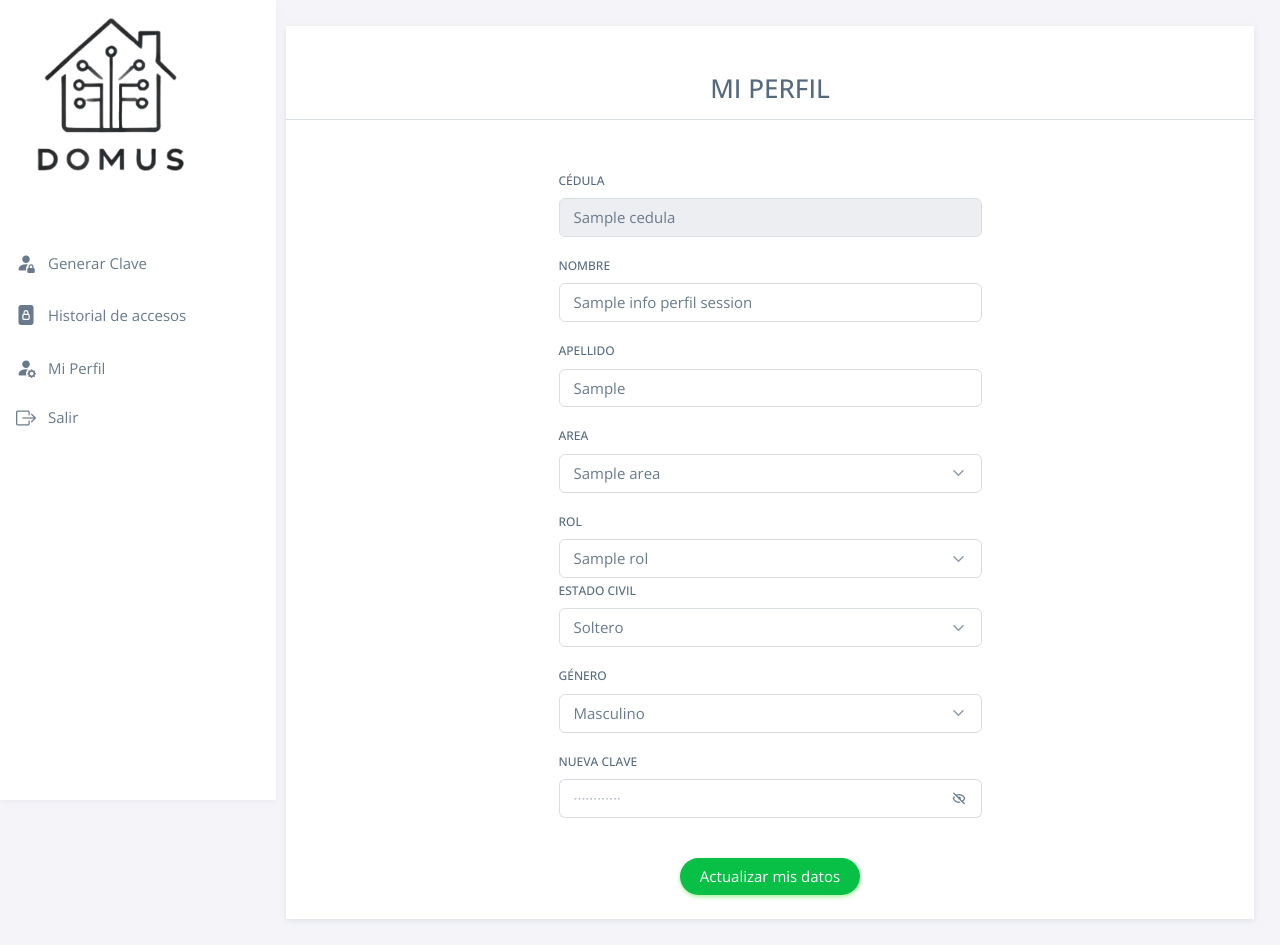
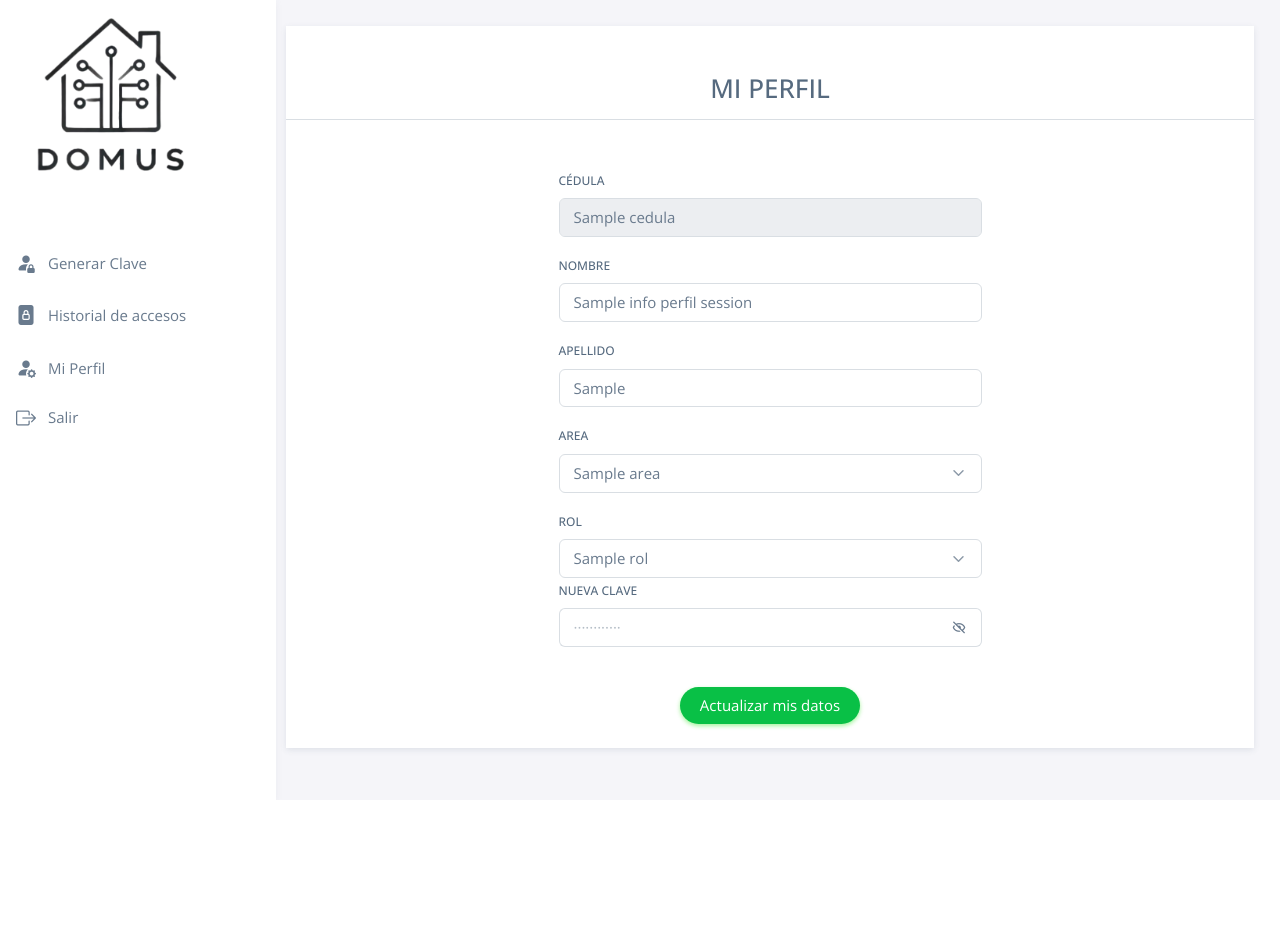
Before and after one commit to josuearmijos/ProyectoIntregrador3, a Flask app: template my-app/templates/public/perfil/perfil.html in a window 1280 px wide. After the commit the page ends 800 px from the top, so only its background shows below. Run offline with Flask 3, Linux system fonts and the light colour scheme; the template is opened without the code that fills it: most values are stand-ins (such as "Sample title", 1, 10 or a date in 2020); some libraries are stand-ins or nearby versions.

Commit message:
perfil arreglado

```diff
--- a/my-app/controllers/funciones_login.py
+++ b/my-app/controllers/funciones_login.py
@@ -64,7 +64,7 @@ def info_perfil_session(id):
     try:
         with connectionBD() as conexion_MySQLdb:
             with conexion_MySQLdb.cursor(dictionary=True) as cursor:
-                querySQL = "SELECT id_usuario, nombre_usuario, apellido_usuario, cedula, id_area, id_rol, estado_civil, genero FROM usuarios WHERE id_usuario = %s"
+                querySQL = "SELECT id_usuario, nombre_usuario, apellido_usuario, cedula, id_area, id_rol perFROM usuarios WHERE id_usuario = %s"
                 cursor.execute(querySQL, (id,))
                 info_perfil = cursor.fetchall()
         return info_perfil
--- a/my-app/templates/public/perfil/perfil.html
+++ b/my-app/templates/public/perfil/perfil.html
@@ -75,24 +75,6 @@
             <input name="selectRol" value="{{info_perfil_session[0]['id_rol']}}" hidden>
             {%endif%}
           </div>
-          <div class="mb-3">
-            <label for="estado_civil" class="form-label">Estado Civil</label>
-            <select class="form-select" name="estado_civil">
-              <option value="Soltero" {% if info_perfil_session[0]['estado_civil'] == 'Soltero' %}selected{% endif %}>Soltero</option>
-              <option value="Casado" {% if info_perfil_session[0]['estado_civil'] == 'Casado' %}selected{% endif %}>Casado</option>
-              <option value="Divorciado" {% if info_perfil_session[0]['estado_civil'] == 'Divorciado' %}selected{% endif %}>Divorciado</option>
-              <option value="Viudo" {% if info_perfil_session[0]['estado_civil'] == 'Viudo' %}selected{% endif %}>Viudo</option>
-            </select>
-          </div>
-          <div class="mb-3">
-            <label for="genero" class="form-label">Género</label>
-            <select class="form-select" name="genero">
-              <option value="Masculino" {% if info_perfil_session[0]['genero'] == 'Masculino' %}selected{% endif %}>Masculino</option>
-              <option value="Femenino" {% if info_perfil_session[0]['genero'] == 'Femenino' %}selected{% endif %}>Femenino</option>
-              <option value="Otro" {% if info_perfil_session[0]['genero'] == 'Otro' %}selected{% endif %}>Otro</option>
-              <option value="Prefiero no decirlo" {% if info_perfil_session[0]['genero'] == 'Prefiero no decirlo' %}selected{% endif %}>Prefiero no decirlo</option>
-            </select>
-          </div>
           {% if dataLogin.rol == info_perfil_session[0]['id_rol'] %}
           <div class="mb-3 form-password-toggle mt-3">
             <label class="form-label" for="pass_actual">Clave Actual</label>
```
